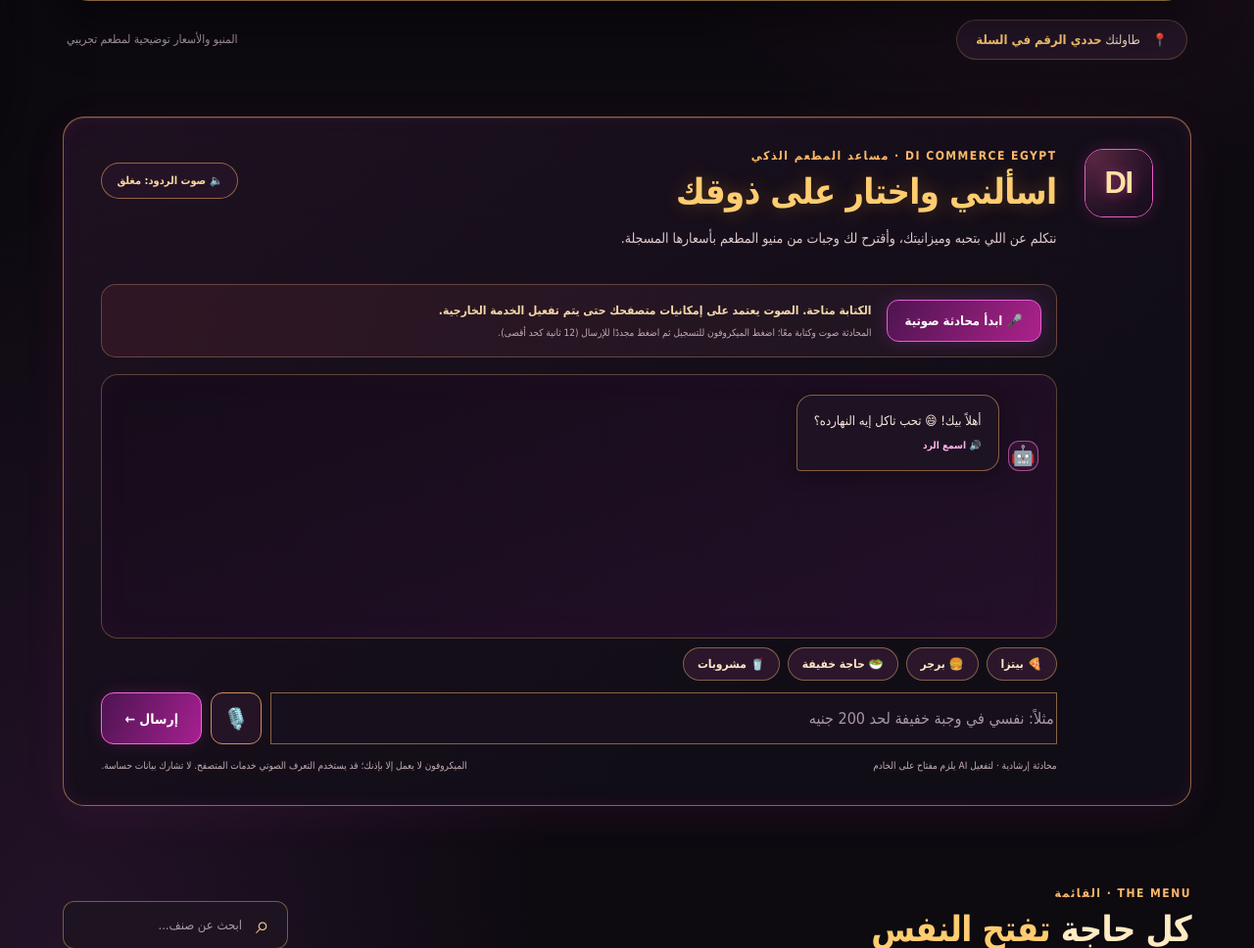
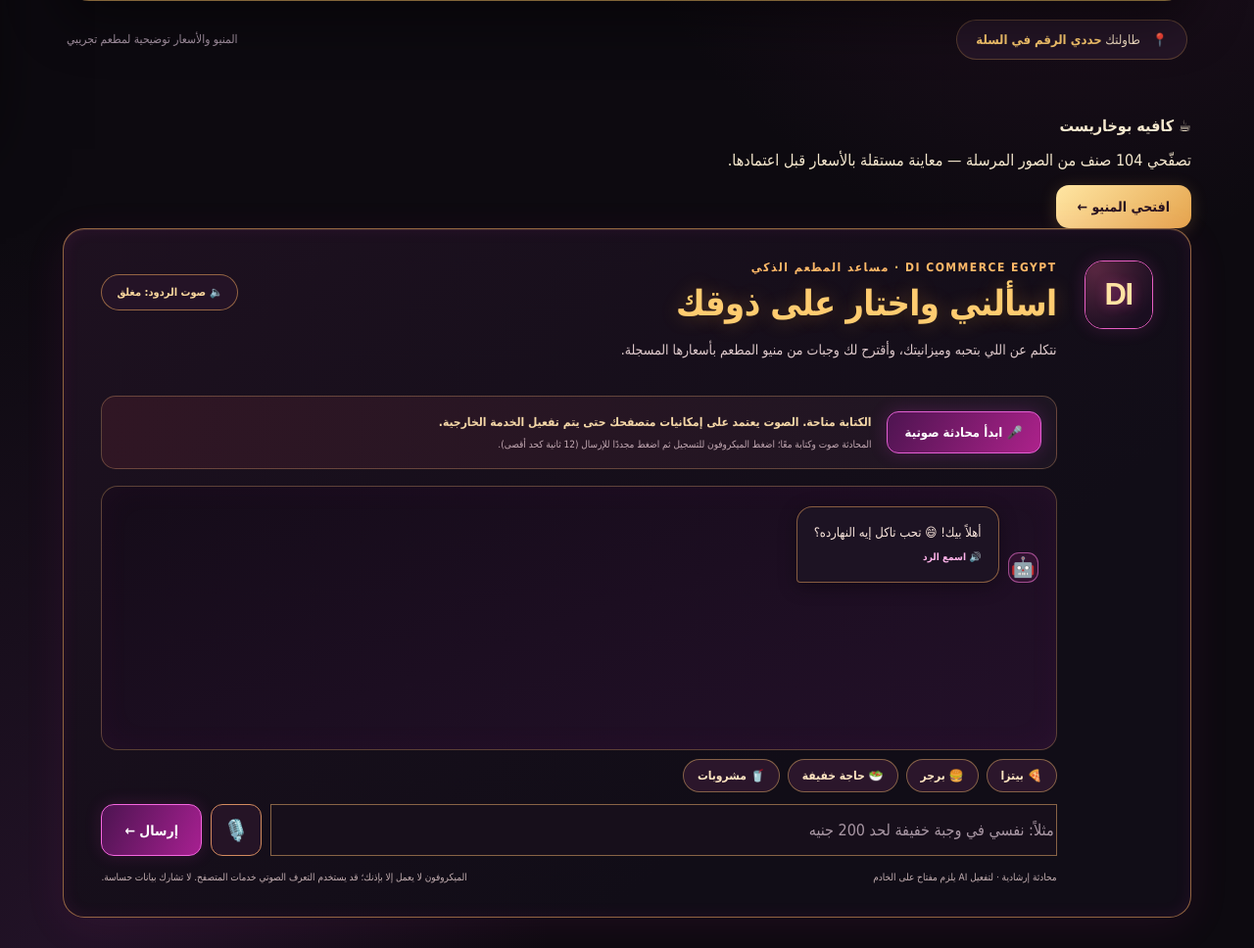
Before and after one commit to riva1505-stack/DI-commerce-Egypt, a FastAPI app: page / in a window 1280 px wide. Shown: the part 673-1641 px from the top of the page at 98% size. Run offline with FastAPI, Linux system fonts and the light colour scheme; data comes from the database, SQL or seed files in the repository.

Commit message:
feat(home): prominently link to new Bokharest menu preview

```diff
--- a/templates/customer.html
+++ b/templates/customer.html
@@ -23,6 +23,10 @@
       <div class="hero-visual" aria-hidden="true"><div class="hero-halo"></div><img class="hero-robot" src="/static/images/robot-chef.webp" alt="" loading="eager"><span class="hero-orbit hero-orbit-top" data-i18n="smartHelper">✦ مساعدك الذكي على الطاولة</span><span class="hero-orbit hero-orbit-bottom" data-i18n="voiceTextMenu">صوت + كتابة + منيو</span></div>
     </section>
     <section class="notice-row"><div class="table-marker">📍 <span>طاولتك <b id="tableLabel">حددي رقم الطاولة</b></span></div><span class="notice-note">المنيو والأسعار توضيحية لمطعم تجريبي</span></section>
+    <section class="bokharest-spotlight" aria-label="قائمة كافيه بوخاريست">
+      <div><strong>☕ كافيه بوخاريست</strong><p>تصفّحي 104 صنف من الصور المرسلة — معاينة مستقلة بالأسعار قبل اعتمادها.</p></div>
+      <a class="btn btn-primary" href="/bokharest" aria-label="معاينة منيو كافيه بوخاريست">افتحي المنيو ←</a>
+    </section>
     <section id="assistant" class="assistant-card assistant-chat"><div class="assistant-icon"><span class="di-monogram" aria-hidden="true">DI</span></div><div class="assistant-body"><div class="section-overline">DI COMMERCE EGYPT · مساعد المطعم الذكي</div><div class="chat-header"><div><h2 data-i18n="chatTitle">اسألني واختار على ذوقك</h2><p data-i18n="chatDesc">نتكلم عن اللي بتحبه وميزانيتك، وأقترح لك وجبات من منيو المطعم بأسعارها المسجلة.</p></div><button id="chatVoiceToggle" class="chat-voice-toggle" type="button" aria-pressed="false" title="تفعيل قراءة الردود صوتيًا">🔈 صوت الردود: مغلق</button></div><div class="voice-call-bar" aria-label="إعدادات المحادثة الصوتية">
         <button type="button" id="chatVoiceSession" class="voice-call-button" aria-pressed="false" data-i18n="startVoice">🎤 ابدأ محادثة صوتية</button>
         <div class="voice-call-explainer"><strong id="chatVoiceStatus" role="status" aria-live="polite">جاهز للكتابة أو التحدث</strong><small>المحادثة صوت وكتابة معًا؛ اضغط الميكروفون للتسجيل ثم اضغط مجددًا للإرسال (12 ثانية كحد أقصى).</small><audio id="chatAudioFallback" controls hidden preload="none" aria-label="تشغيل رد المساعد الصوتي"></audio></div>
```
